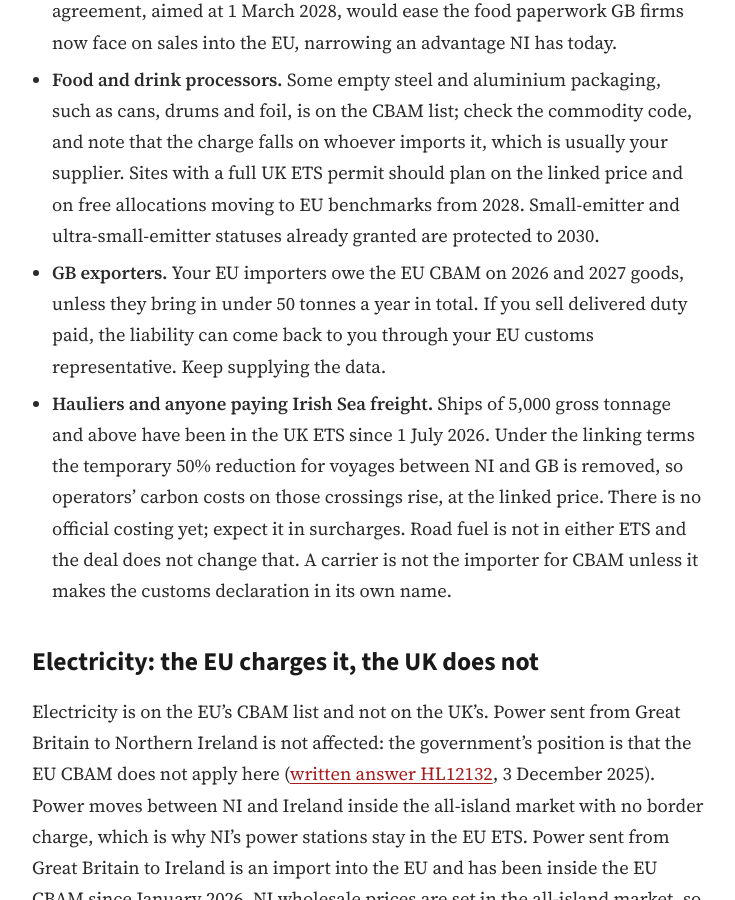
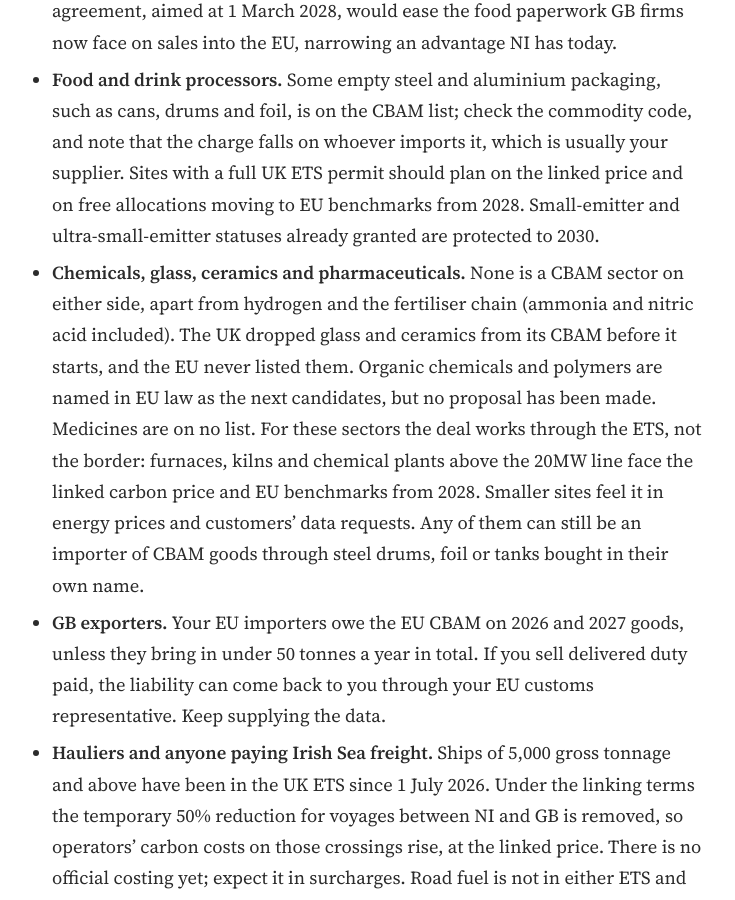
Before and after one commit to robertjparkuk/RobertJParkuk.github.io, a Jekyll site: the page built from _posts/2026-11-21-the-carbon-deal-what-changes-for-northern-ireland-and-great-britain.md, in a window 1280 px wide and 900 px high, scrolled down 4130 px. Shown: the whole window, without its empty margins (96-831 px from the left). Built offline with Jekyll 4.4.1, drawn with Linux system fonts in a browser that asks for light colours; our own code applies the rules of GitHub Pages for plain Markdown files; some of the changed text lies outside the part shown.

Commit message:
Carbon deal post: add chemicals, glass, ceramics and pharmaceuticals
Co-Authored-By: Claude Fable 5.2 <noreply@anthropic.com>
Claude-Session: https://claude.ai/code/session_01TUNMnKp7shKxXtkPnB9chj

```diff
--- a/_posts/2026-11-21-the-carbon-deal-what-changes-for-northern-ireland-and-great-britain.md
+++ b/_posts/2026-11-21-the-carbon-deal-what-changes-for-northern-ireland-and-great-britain.md
@@ -42,6 +42,7 @@ The charge follows origin, and origin has a legal meaning. HMRC uses the UK's no
 - **Builders' merchants.** Cement, rebar, sections, tube and some steel fixings are on the list; check each line by commodity code, because plenty of what a merchant sells is not. On default values and illustrative rates, chargeable Portland cement carries about £12 a tonne (roughly 30p on a 25kg bag) and ribbed rebar about £29 a tonne. Goods count when they arrive, not when they were ordered. Bringing them from Ireland can reach the £50,000 registration test quickly, and a firm that expects to reach it within 30 days is registrable from the first load, and until regulations are made Irish cement counts towards it. EU-origin lines should then drop out; Turkish rebar bought through an Irish wholesaler will not.
 - **Farms and merchants.** Farming is in neither ETS and food is not a CBAM good. Fertiliser is. At HMRC's illustrative rate the charge on chargeable CAN is about £3 a tonne and on urea about £2, paid by the importer. It will rise as free allowances for producers are withdrawn. A farmer who buys fertiliser, or a steel-framed shed, direct from across the border can be the importer. Nothing in the deal puts a carbon price on imported food, so the farming unions' leakage argument is untouched. The separate food and farm-goods (SPS) agreement, aimed at 1 March 2028, would ease the food paperwork GB firms now face on sales into the EU, narrowing an advantage NI has today.
 - **Food and drink processors.** Some empty steel and aluminium packaging, such as cans, drums and foil, is on the CBAM list; check the commodity code, and note that the charge falls on whoever imports it, which is usually your supplier. Sites with a full UK ETS permit should plan on the linked price and on free allocations moving to EU benchmarks from 2028. Small-emitter and ultra-small-emitter statuses already granted are protected to 2030.
+- **Chemicals, glass, ceramics and pharmaceuticals.** None is a CBAM sector on either side, apart from hydrogen and the fertiliser chain (ammonia and nitric acid included). The UK dropped glass and ceramics from its CBAM before it starts, and the EU never listed them. Organic chemicals and polymers are named in EU law as the next candidates, but no proposal has been made. Medicines are on no list. For these sectors the deal works through the ETS, not the border: furnaces, kilns and chemical plants above the 20MW line face the linked carbon price and EU benchmarks from 2028. Smaller sites feel it in energy prices and customers' data requests. Any of them can still be an importer of CBAM goods through steel drums, foil or tanks bought in their own name.
 - **GB exporters.** Your EU importers owe the EU CBAM on 2026 and 2027 goods, unless they bring in under 50 tonnes a year in total. If you sell delivered duty paid, the liability can come back to you through your EU customs representative. Keep supplying the data.
 - **Hauliers and anyone paying Irish Sea freight.** Ships of 5,000 gross tonnage and above have been in the UK ETS since 1 July 2026. Under the linking terms the temporary 50% reduction for voyages between NI and GB is removed, so operators' carbon costs on those crossings rise, at the linked price. There is no official costing yet; expect it in surcharges. Road fuel is not in either ETS and the deal does not change that. A carrier is not the importer for CBAM unless it makes the customs declaration in its own name.
 
@@ -87,6 +88,7 @@ The [CBAM Exposure Tracker]({{ '/tools/dashboards/cbam-exposure-tracker.html' |
 - HMRC, [CBAM policy summary](https://www.gov.uk/government/publications/carbon-border-adjustment-mechanism-cbam-policy-summary/carbon-border-adjustment-mechanism-cbam-policy-summary), updated 2 November 2026; [illustrative rates](https://www.gov.uk/government/publications/illustrative-cbam-rates-and-worked-example-for-carbon-border-adjustment-mechanism-cbam/carbon-border-adjustment-mechanism-cbam-illustrative-cbam-rates-and-worked-example), 16 October 2026; [default values](https://www.gov.uk/government/publications/check-the-default-values-for-the-carbon-border-adjustment-mechanism-cbam) for iron and steel, cement and fertilisers; [record-keeping](https://www.gov.uk/guidance/keeping-records-for-carbon-border-adjustment-mechanism-cbam)
 - [Finance Act 2026, Part 5](https://www.legislation.gov.uk/ukpga/2026/11/part/5)
 - DAERA and NISRA, statistical bulletin and news release, [Northern Ireland greenhouse gas statistics 1990–2024](https://www.daera-ni.gov.uk/news/northern-ireland-greenhouse-gas-statistics-1990-2024-released), 9 June 2026
+- Scope: HM Treasury and HMRC, [response to the UK CBAM consultation](https://www.gov.uk/government/consultations/consultation-on-the-introduction-of-a-uk-carbon-border-adjustment-mechanism), October 2024; European Commission, CBAM review report COM(2025) 783 and proposal COM(2025) 989, December 2025
 - Electricity: DESNZ written answer HL12132, 3 December 2025; [Regulation (EU) 2023/956](https://eur-lex.europa.eu/eli/reg/2023/956/oj/eng), Annex IV; Joint Statement, paragraph 52
 - Biomethane: [Implementing Regulation (EU) 2018/2066](https://eur-lex.europa.eu/eli/reg_impl/2018/2066/oj/eng), Article 39, as amended; [Implementing Regulation (EU) 2025/2547](https://eur-lex.europa.eu/eli/reg_impl/2025/2547/oj/eng), Annex II; DfE and DAERA, Biomethane Strategy and Policy Framework consultation, October 2026
 - Carbon prices: Reuters, 20 November 2026. Party positions: press reports.
```
